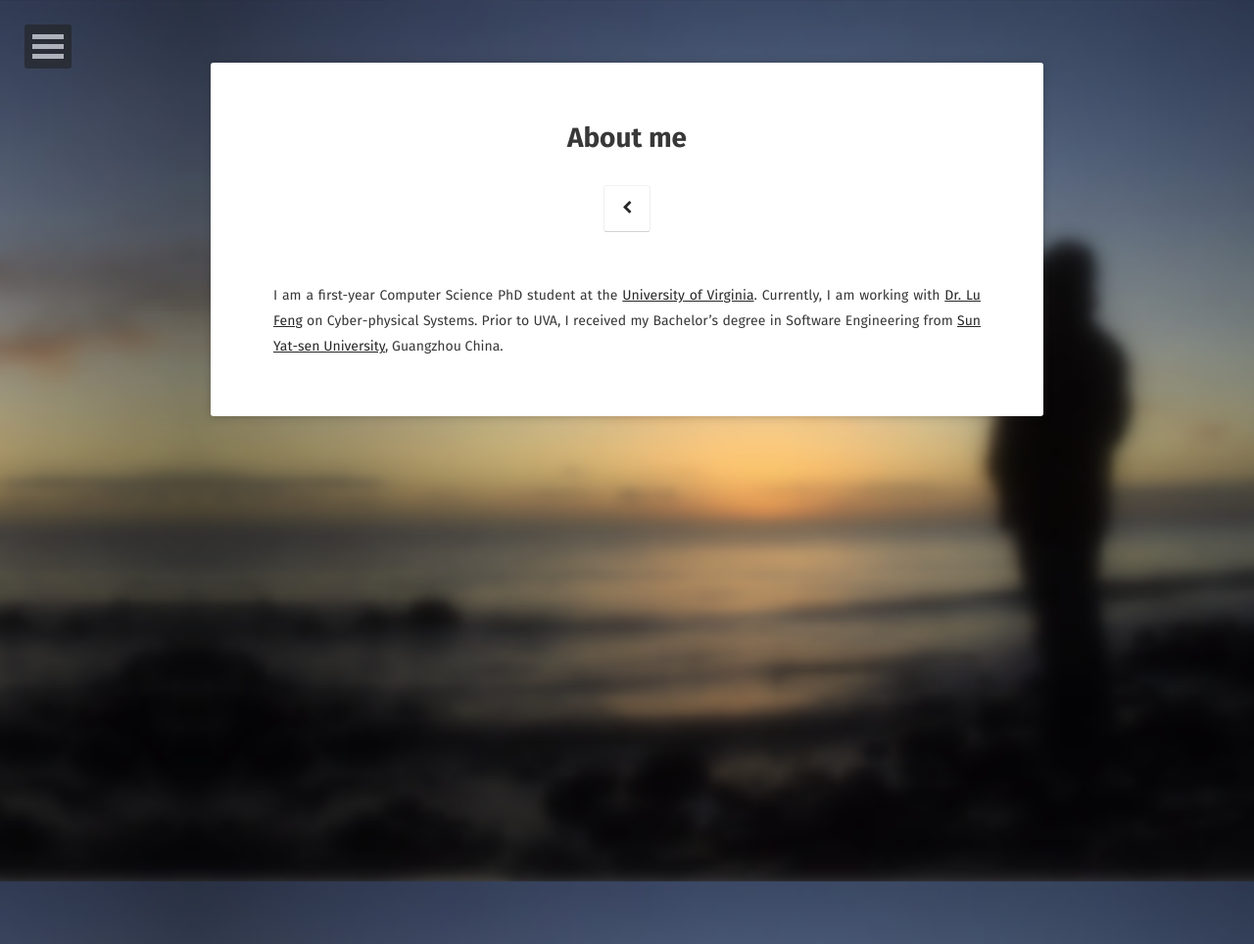
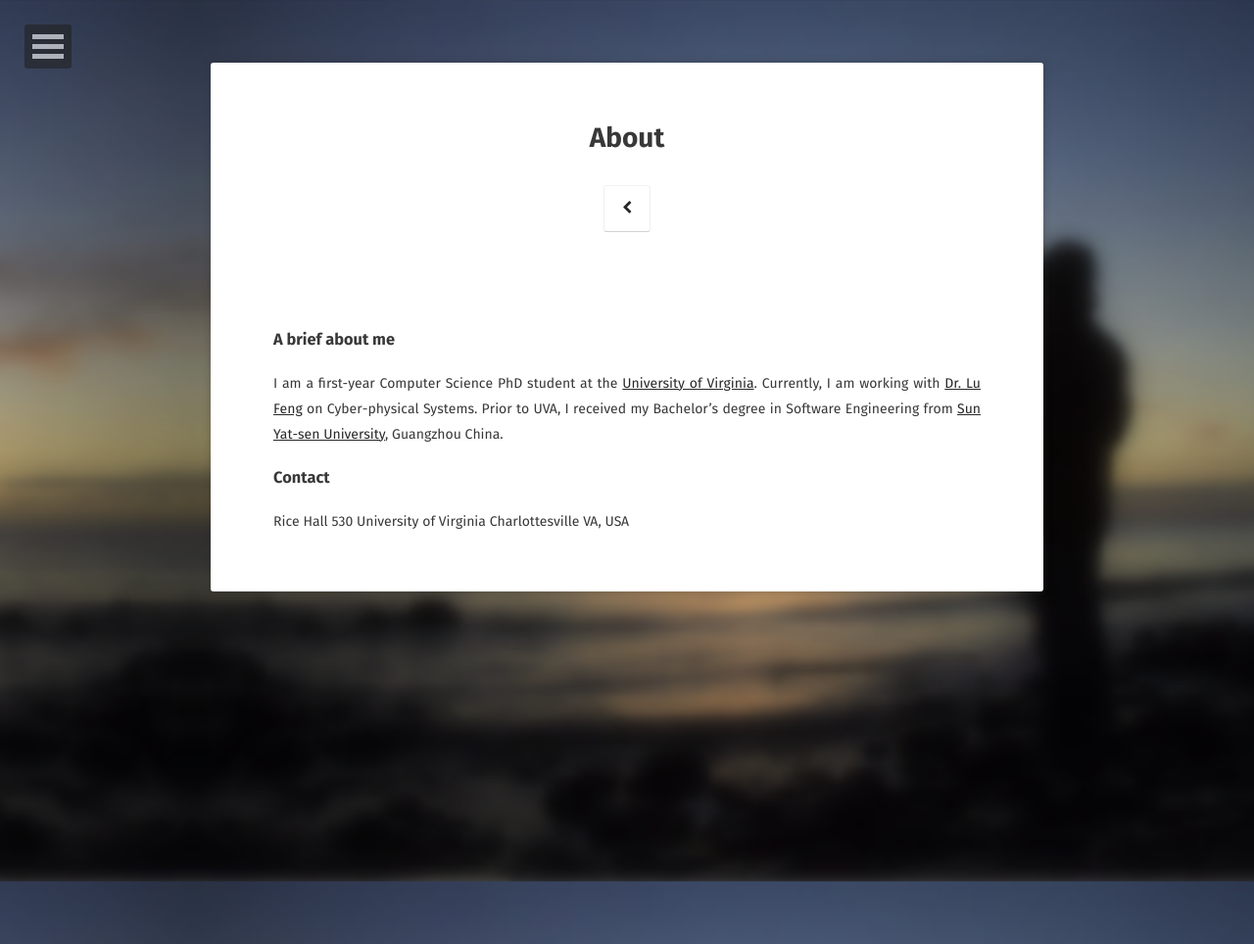
Before and after one commit to FrancisDavis/FrancisDavis.github.io, a Jekyll site: the page built from about/index.md, in a window 1280 px wide. Shown: the whole page at 98% size. Built offline with Jekyll 4.4.1, drawn with Linux system fonts in a browser that asks for light colours; some web fonts are replaced.

Commit message:
Update index.md

```diff
--- a/about/index.md
+++ b/about/index.md
@@ -1,9 +1,15 @@
 ---
 layout: page
-title: About me
+title: About
 tags: [about]
 date: 2017-10-01
 comments: false
 ---
 
+### A brief about me
 I am a first-year Computer Science PhD student at the <a href="https://engineering.virginia.edu/departments/computer-science">University of Virginia</a>. Currently, I am working with <a href="http://www.cs.virginia.edu/~lufeng/index.html">Dr. Lu Feng</a> on Cyber-physical Systems. Prior to UVA, I received my Bachelor's degree in Software Engineering from <a href="http://www.sysu.edu.cn/2012/en/index.htm"> Sun Yat-sen University</a>, Guangzhou China.
+
+### Contact
+Rice Hall 530
+University of Virginia
+Charlottesville VA, USA
```
